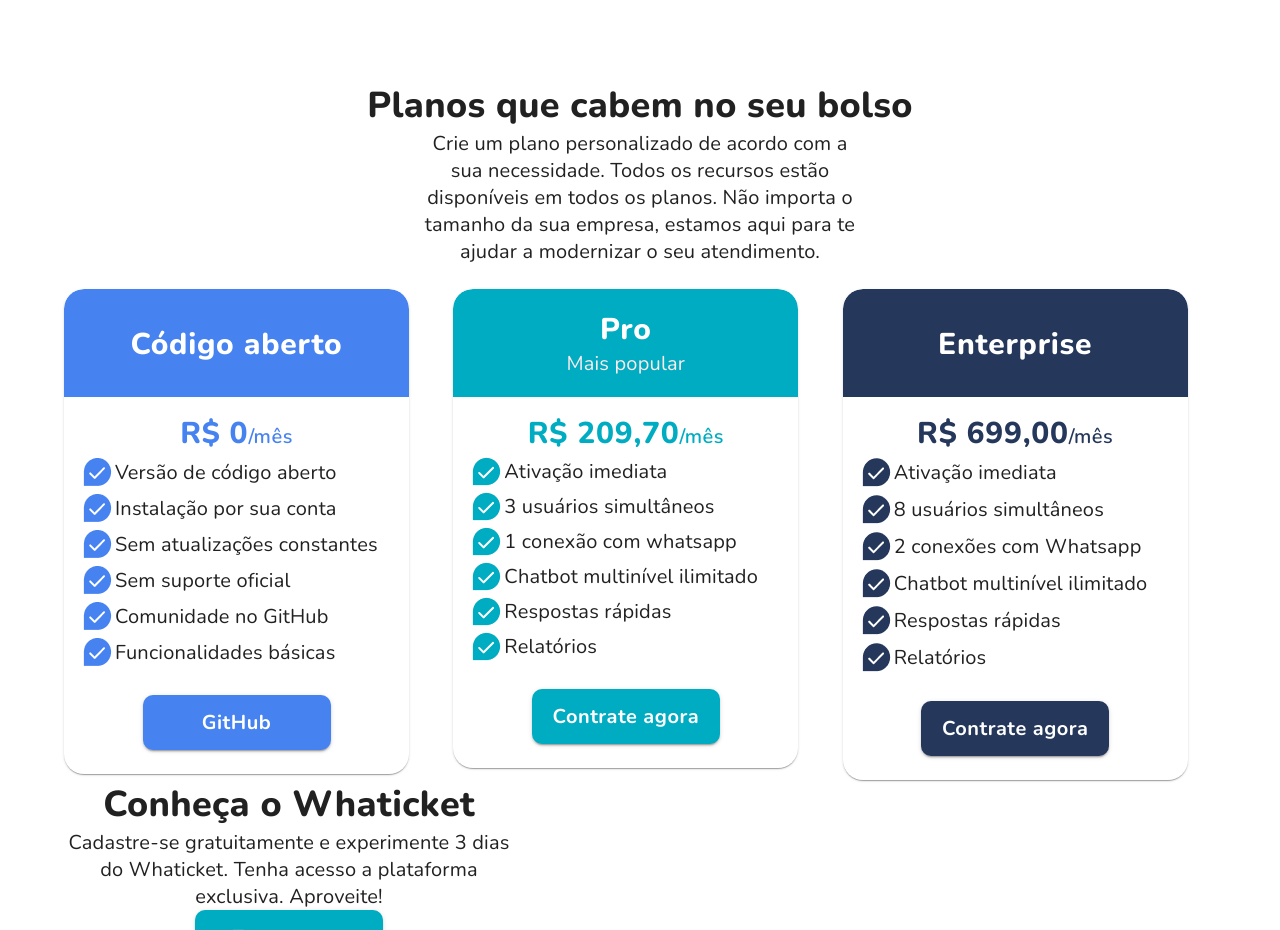
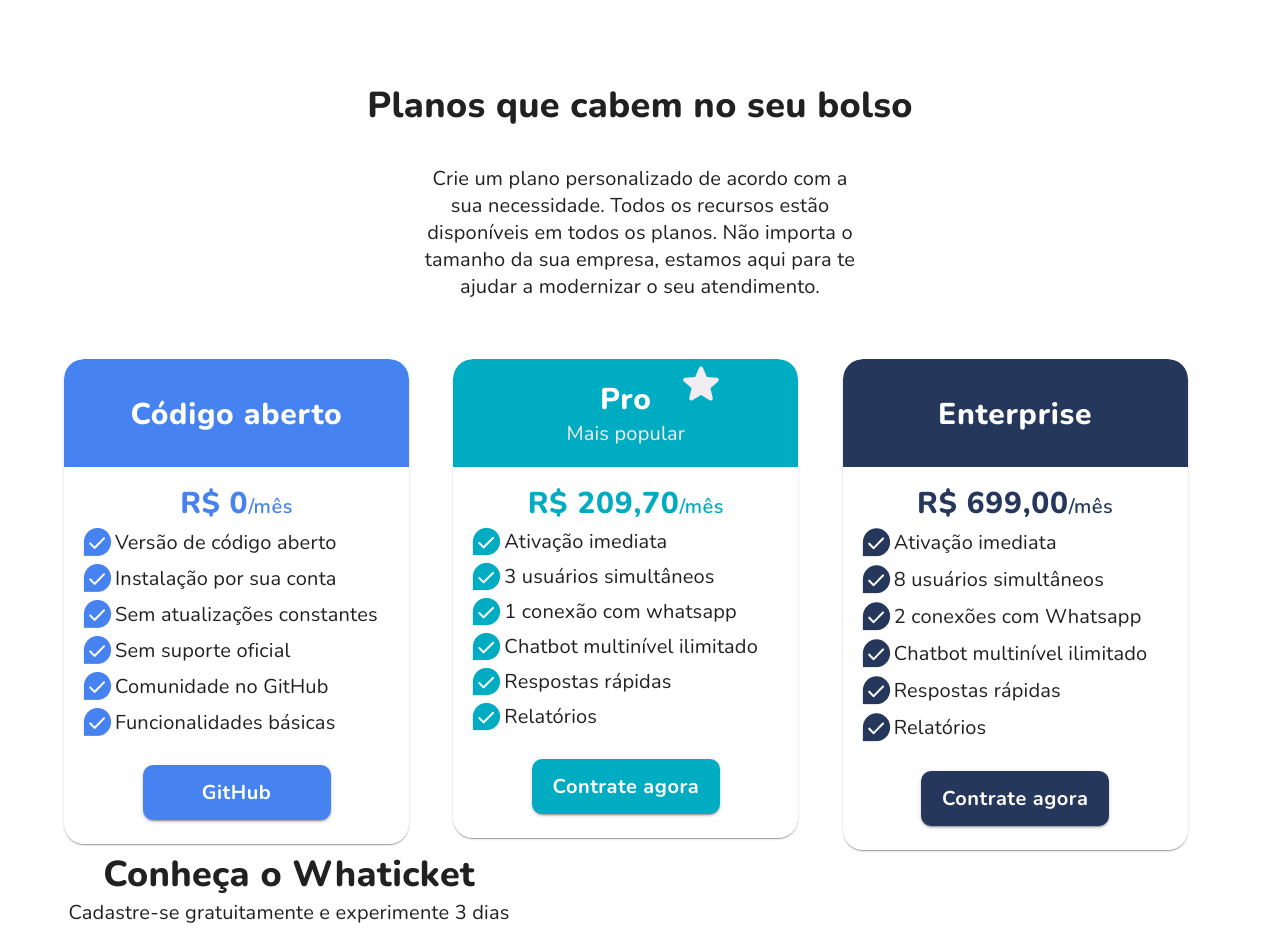
Before and after one commit to luaporto/Whaticket-Page, a React (Create React App) app: page / in a window 1280 px wide. Shown: the part 3900-4830 px from the top of the page. Built offline with nearby package versions, Linux system fonts and the light colour scheme.

Commit message:
Adjusted pricing text paddings

```diff
--- a/src/Page.js
+++ b/src/Page.js
@@ -11,6 +11,7 @@
 import lightBlueCheck from "./assets/lightBlueCheck.png";
 import lightGreenCheck from "./assets/lightGreenCheck.png";
 import darkCheck from "./assets/darkCheck.png";
+import StarRounded from "@mui/icons-material/StarRounded";
 
 import Grid from "@mui/material/Grid";
 import { CardContent, Card, Stack, Typography } from "@mui/material";
@@ -327,6 +328,8 @@
               width: "450px",
               marginLeft: "auto",
               marginRight: "auto",
+              paddingTop: "35px",
+              paddingBottom: "35px",
             }}
           >
             Crie um plano personalizado de acordo com a sua necessidade. Todos
@@ -443,7 +446,12 @@
                 borderRadius: "20px 20px 0px 0px",
               }}
             >
-              <Stack>
+              <Stack
+                sx={{
+                  marginLeft: "auto",
+                  marginRight: "auto",
+                }}
+              >
                 <PriceTitleTypography
                   sx={{
                     paddingTop: "20px",
@@ -461,6 +469,15 @@
                   Mais popular
                 </TextTypography>
               </Stack>
+              <StarRounded
+                sx={{
+                  color: "#f1edf3",
+                  position: "absolute",
+                  marginLeft: "150px",
+                  width: "50px",
+                  height: "50px",
+                }}
+              />
             </Box>
             <CardContent sx={{ textAlign: "center" }}>
               <Box
```
